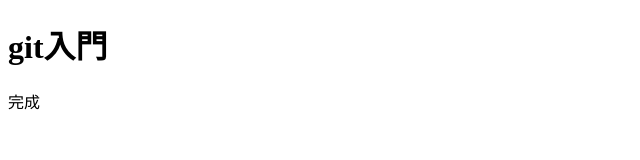
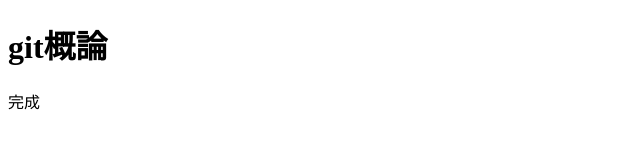
Before and after one commit to fujinenobukazu/git_rennsyuu, a plain HTML site: page index.html in a window 1280 px wide. Shown: the full height of the page, 0-640 px from the left. Drawn offline with Linux system fonts and the light colour scheme.

Commit message:
入門を概論に変更

```diff
--- a/index.html
+++ b/index.html
@@ -2,10 +2,10 @@
 <html lang="ja" dir="ltr">
   <head>
     <meta charset="utf-8">
-    <title>git入門</title>
+    <title>git概論</title>
   </head>
   <body>
-    <h1>git入門</h1>
+    <h1>git概論</h1>
     <p>完成</p>
   </body>
 </html>
```
